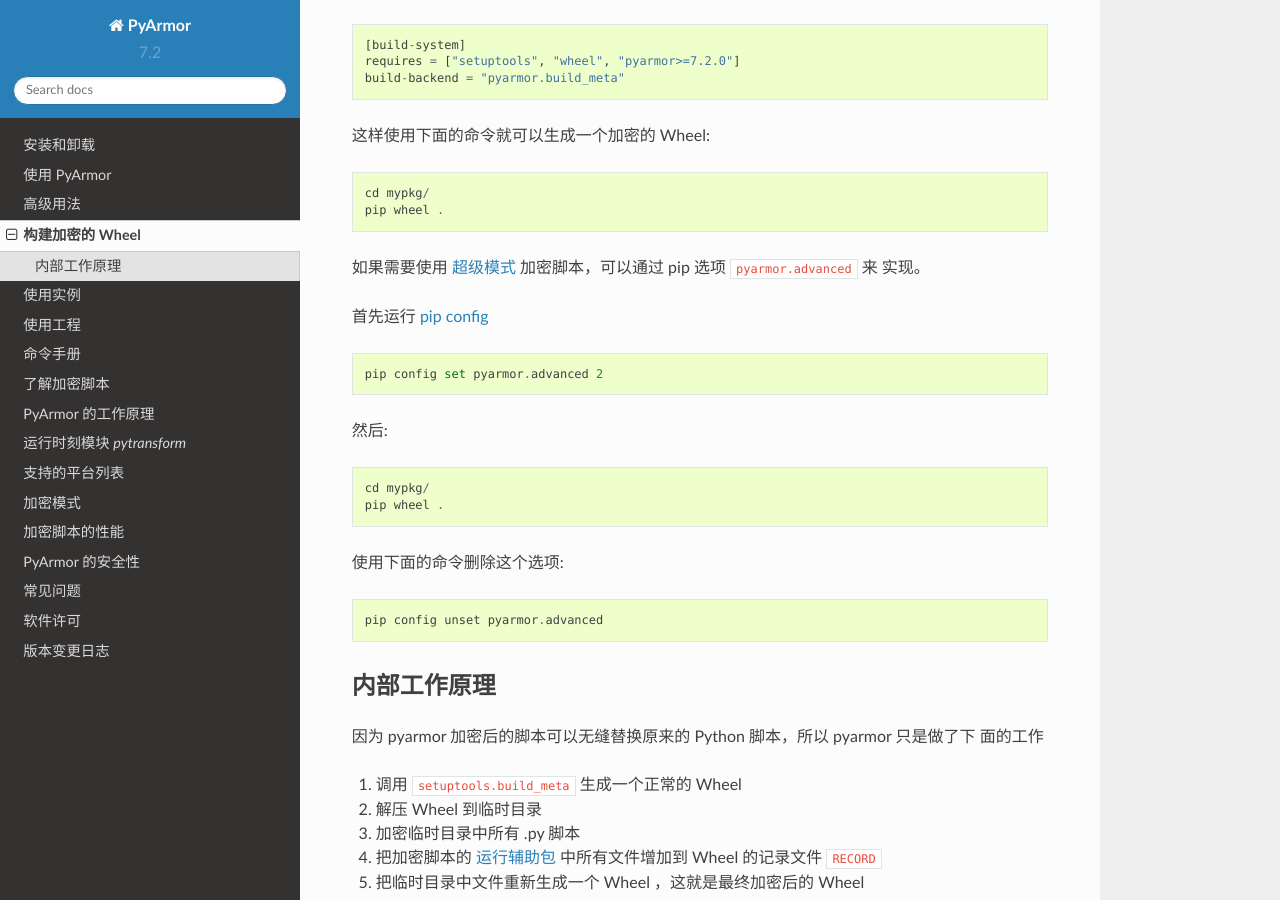
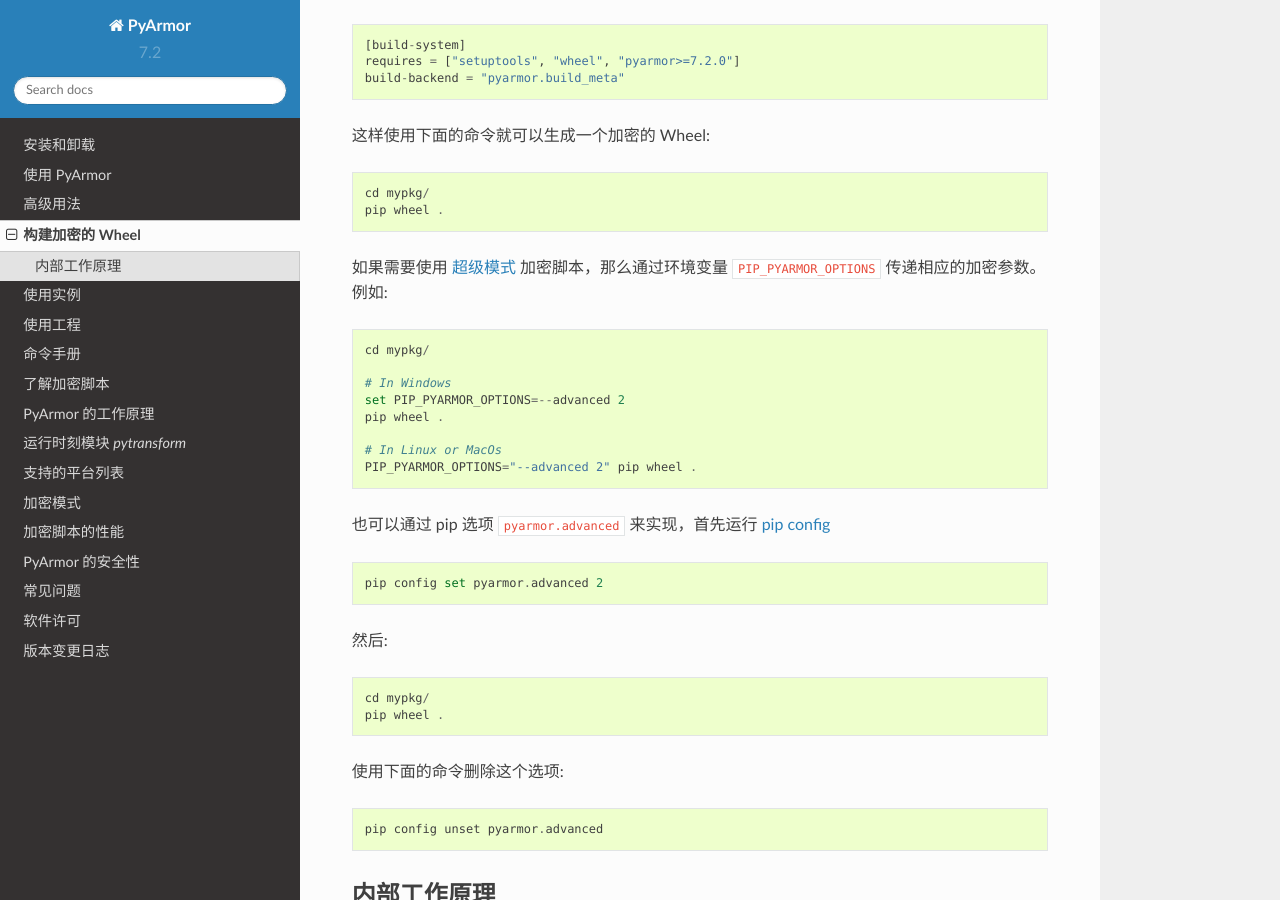
Before and after one commit to dashingsoft/pyarmor-docs-zh, a Sphinx documentation site: the page built from docs/build-wheel.rst, in a window 1280 px wide and 900 px high, scrolled down 817 px. Built offline with Sphinx 7.4.7 and the Read the Docs theme 2.0.0, drawn with Linux system fonts in a browser that asks for light colours.

Commit message:
Refine building wheel

```diff
--- a/docs/build-wheel.rst
+++ b/docs/build-wheel.rst
@@ -41,10 +41,20 @@
     cd mypkg/
     pip wheel .
 
-如果需要使用 :ref:`超级模式` 加密脚本，可以通过 pip 选项 ``pyarmor.advanced`` 来
-实现。
+如果需要使用 :ref:`超级模式` 加密脚本，那么通过环境变量 ``PIP_PYARMOR_OPTIONS``
+传递相应的加密参数。例如::
 
-首先运行 `pip config <https://pip.pypa.io/en/stable/cli/pip_config/>`_ ::
+    cd mypkg/
+
+    # In Windows
+    set PIP_PYARMOR_OPTIONS=--advanced 2
+    pip wheel .
+
+    # In Linux or MacOs
+    PIP_PYARMOR_OPTIONS="--advanced 2" pip wheel .
+
+也可以通过 pip 选项 ``pyarmor.advanced`` 来实现，首先运行 `pip config
+<https://pip.pypa.io/en/stable/cli/pip_config/>`_ ::
 
     pip config set pyarmor.advanced 2
 
@@ -55,7 +65,7 @@
 
 使用下面的命令删除这个选项::
 
-  pip config unset pyarmor.advanced
+    pip config unset pyarmor.advanced
 
 内部工作原理
 ------------
```
